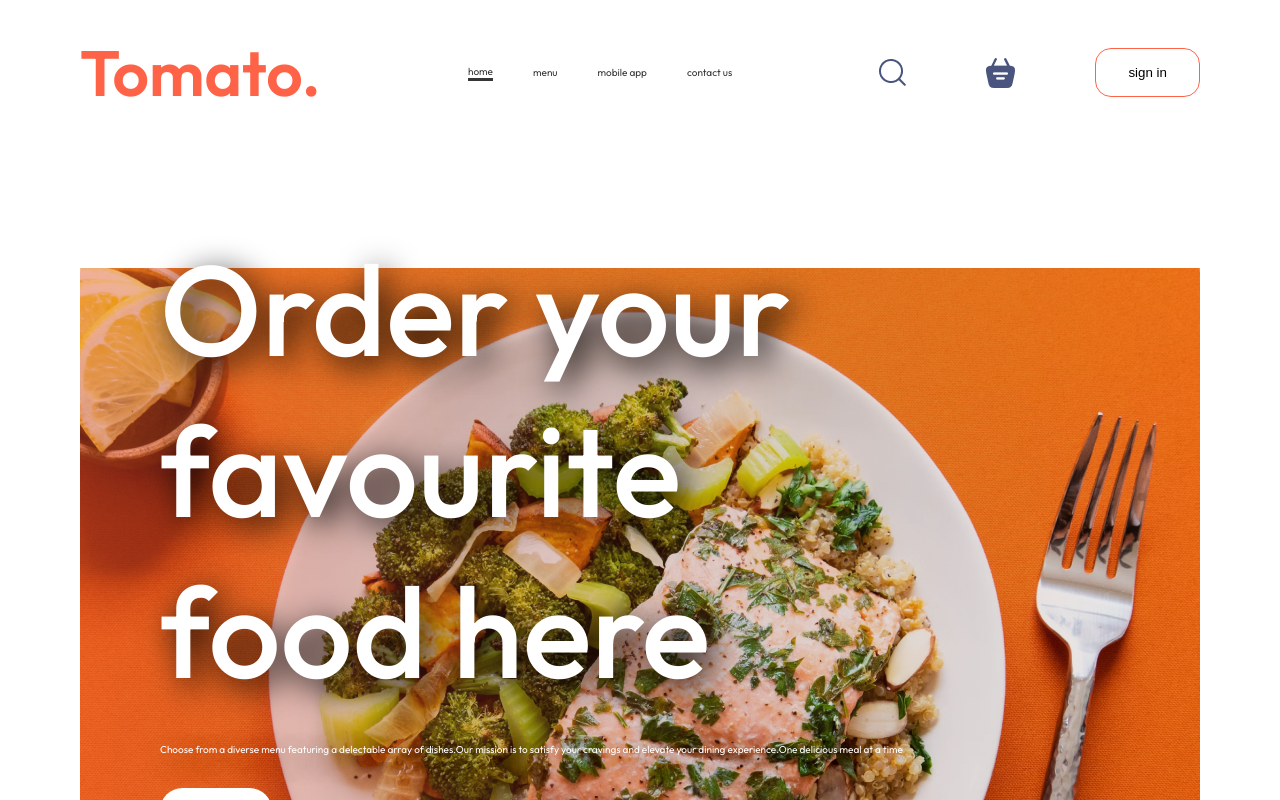
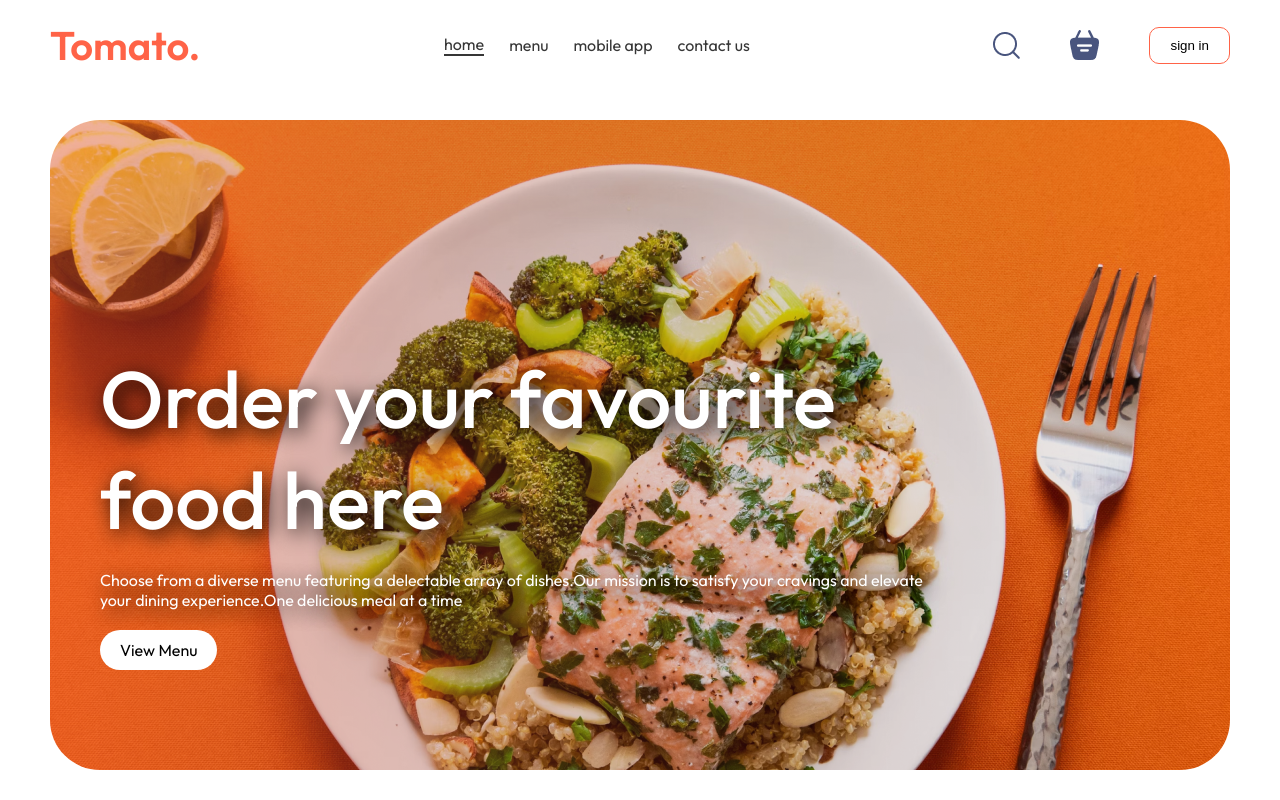
Before and after one commit to hexadivine/Tomato, a React (Vite) app in the folder frontend/: page / in a window 1280 px wide. Shown: the top 800 px of the page. Built offline with nearby package versions, Linux system fonts and the light colour scheme.

Commit message:
fix: font size ratio

```diff
--- a/frontend/src/App.jsx
+++ b/frontend/src/App.jsx
@@ -4,6 +4,7 @@ import Home from "./pages/Home/Home";
 import Cart from "./pages/Cart/Cart";
 import Footer from "./components/Footer/Footer";
 import Order from "./pages/Order/Order";
+import "./App.css";
 
 function App() {
     return (
--- a/frontend/src/components/MenuCard/MenuCard.jsx
+++ b/frontend/src/components/MenuCard/MenuCard.jsx
@@ -6,7 +6,6 @@ import { useCart } from "../../contexts/Cart/CartContext";
 function MenuCard() {
     const { cart, addToCart, removeFromCart } = useCart();
     const { activeCategory } = useCategory();
-    // console.log("total price = ", getTotal());
 
     return food_list.map((food, index) =>
         activeCategory === food.category || activeCategory === "all" ? (
--- a/frontend/src/components/Navbar/Navbar.css
+++ b/frontend/src/components/Navbar/Navbar.css
@@ -26,7 +26,6 @@ nav {
     list-style: none;
     cursor: pointer;
     color: #363636
-    /* padding-bottom: 1rem; */
 }
 
 .active {
--- a/frontend/src/index.css
+++ b/frontend/src/index.css
@@ -6,11 +6,11 @@
 }
 
 html {
-  font-size: 16px;
+  font-size: 62.5%;
 }
 
 body {
-  font-size: 62.5%;
+  font-size: 16px;
   font-family: Outfit, Poppins;
   max-width: 150rem;
   margin: 0 auto;
--- a/frontend/src/pages/Home/Home.jsx
+++ b/frontend/src/pages/Home/Home.jsx
@@ -12,7 +12,7 @@ function Home() {
     console.log(cart);
 
     return (
-        <div>
+        <>
             <Banner />
             <ExploreMenu />
             <hr />
@@ -21,14 +21,12 @@ function Home() {
                 {Object.keys(cart).length === 0 ? (
                     ""
                 ) : (
-                    <PrimaryBtn
-                        message={<Link to="/cart"> Go to cart </Link>}
-                    />
+                    <PrimaryBtn message={<Link to="/cart"> Go to cart </Link>} />
                 )}
             </div>
 
             <AppPromotion />
-        </div>
+        </>
     );
 }
 
```
